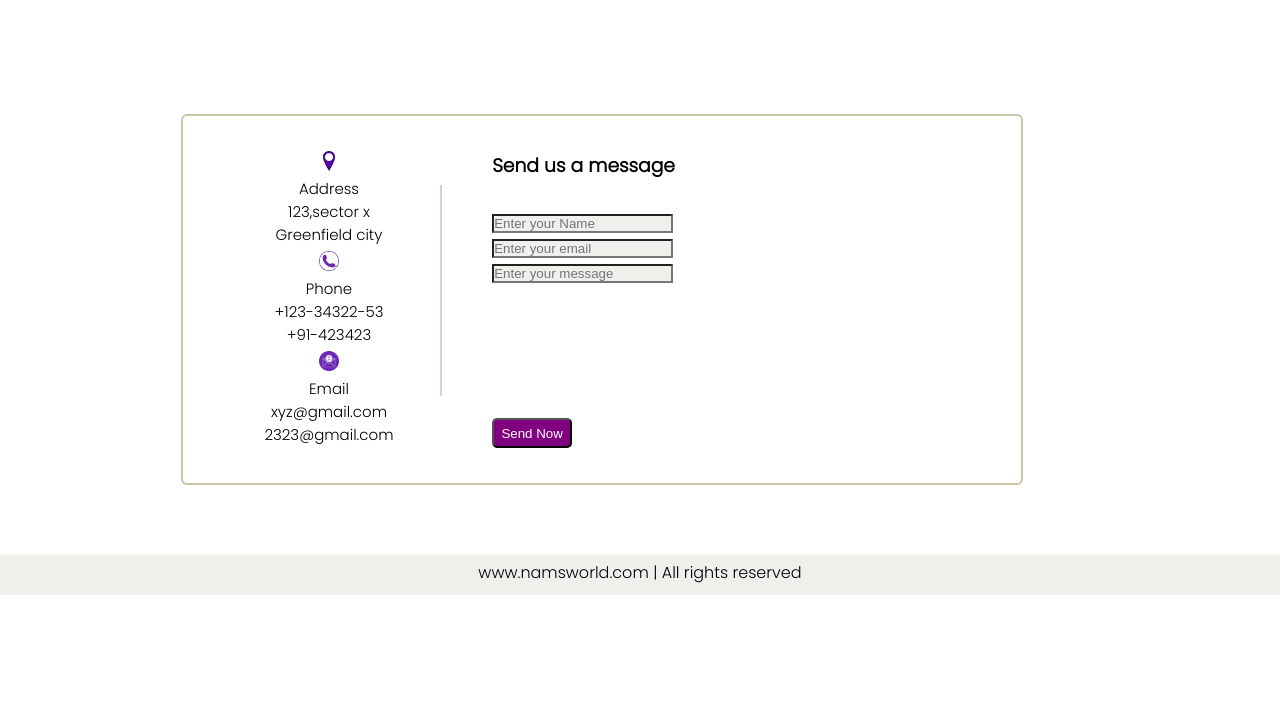
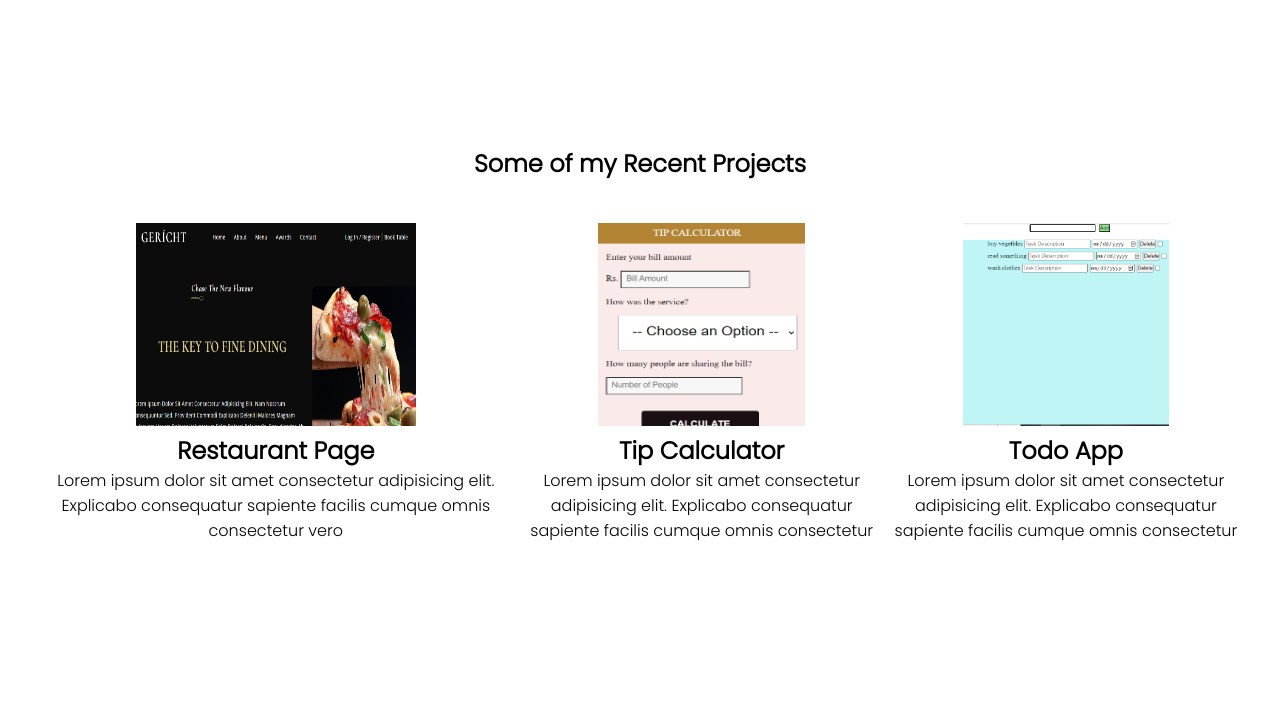
Before and after one commit to namrata121212/Portfolio, a plain HTML site: page index.html in a window 1280 px wide. Shown: the part 665-1384 px from the top of the page. Before the commit the page ends 1260 px from the top, so only its background shows below. Drawn offline with nearby package versions, Linux system fonts and the light colour scheme.

Commit message:
second commit

```diff
--- a/index.html
+++ b/index.html
@@ -97,6 +97,60 @@
           />
         </div>
       </section>
+
+      <section class="thirdSection" id="thirdSection">
+        <h1>Some of my Recent Projects</h1>
+        <div class="projects-container">
+          <div class="project-container">
+            <a href="https://restaurant-landing-page-evyw.onrender.com/">
+              <img
+                src="./assets/images/restaurant.png"
+                class="project-pic"
+                alt=""
+            /></a>
+
+            <h2>Restaurant Page</h2>
+            <p>
+              Lorem ipsum dolor sit amet consectetur adipisicing elit. Explicabo
+              consequatur sapiente facilis cumque omnis consectetur vero
+            </p>
+          </div>
+          <div class="project-container">
+            <a
+              href="
+
+            https://tip-calculator-crcy.onrender.com/""
+
+
+            >
+              <img
+                src="./assets/images/tip calculator.png"
+                alt=""
+                class="project-pic"
+            /></a>
+
+            <h2>Tip Calculator</h2>
+            <p>
+              Lorem ipsum dolor sit amet consectetur adipisicing elit. Explicabo
+              consequatur sapiente facilis cumque omnis consectetur
+            </p>
+          </div>
+          <div class="project-container">
+            <a href="https://todo-app-4lnf.onrender.com/"
+              ><img
+                src="./assets/images/todo app.png"
+                alt=""
+                class="project-pic"
+            /></a>
+
+            <h2>Todo App</h2>
+            <p>
+              Lorem ipsum dolor sit amet consectetur adipisicing elit. Explicabo
+              consequatur sapiente facilis cumque omnis consectetur
+            </p>
+          </div>
+        </div>
+      </section>
       <section class="fourthSection" id="fourthSection">
         <div class="contact">
           <div class="contact-left">
--- a/style.css
+++ b/style.css
@@ -59,7 +59,7 @@
   .secondSection{
 
     text-align: center;
-    margin-top: 60px;
+    margin-top: 2rem;
 
   }
 
@@ -186,3 +186,34 @@
 .form input{
   background-color:rgb(240, 239, 235)
 }
+
+
+.thirdSection{
+  text-align: center;
+  margin: 150px 0;
+}
+.projects-container{
+  display: flex;
+
+
+}
+
+.project-pic{
+  height: 60%;
+  width: 60%;
+}
+
+.projects-container{
+  margin: 2rem;
+
+
+}
+
+
+.project-container{
+
+  margin:  10px;
+
+
+
+}
```
Also changed, not shown: assets/images/restaurant.png (added), assets/images/tip calculator.png (added), assets/images/todo app.png (added).
